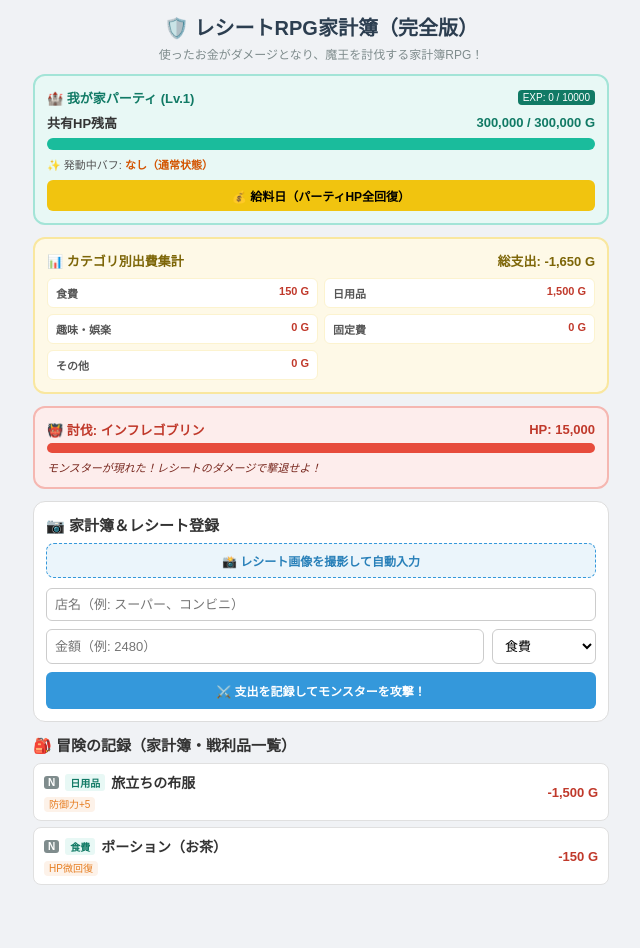
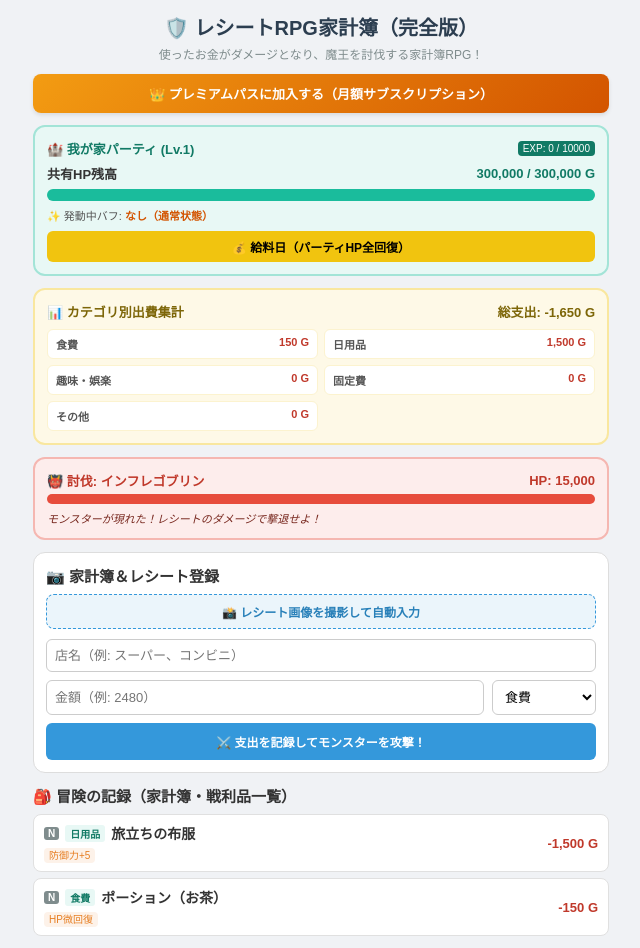
Before and after one commit to desrow9999-lang/receipt-rpg-app, a Next.js app: page / in a window 1280 px wide. Shown: the whole page, without its empty margins (319-959 px from the left). Before the commit the page ends 897 px from the top, so only its background shows below. Built offline with nearby package versions, Linux system fonts and the light colour scheme; no server answers.

Commit message:
Add premium subscription upgrade button
Added a button for premium subscription upgrade that redirects to Stripe payment page.

```diff
--- a/app/page.tsx
+++ b/app/page.tsx
@@ -56,6 +56,11 @@ export default function ReceiptRpgApp() {
   }, {} as Record<string, number>);
 
   const totalSpent = items.reduce((sum, item) => sum + item.price, 0);
+
+  // Stripe決済ページへ移動する関数
+  const handleUpgrade = () => {
+    window.location.href = 'https://buy.stripe.com/7sYdR83Lg62BeNt8aWeZ20d';
+  };
 
   const handleAddReceipt = (e: React.FormEvent) => {
     e.preventDefault();
@@ -149,6 +154,16 @@ export default function ReceiptRpgApp() {
         <h1 style={{ fontSize: '20px', color: '#2c3e50', margin: '0 0 4px 0' }}>🛡️ レシートRPG家計簿（完全版）</h1>
         <p style={{ fontSize: '12px', color: '#7f8c8d', margin: 0 }}>使ったお金がダメージとなり、魔王を討伐する家計簿RPG！</p>
       </header>
+
+      {/* プレミアムパス加入ボタン */}
+      <section style={{ marginBottom: '12px' }}>
+        <button
+          onClick={handleUpgrade}
+          style={{ width: '100%', background: 'linear-gradient(135deg, #f39c12, #d35400)', color: '#fff', border: 'none', padding: '10px', borderRadius: '8px', fontWeight: 'bold', cursor: 'pointer', fontSize: '13px', boxShadow: '0 2px 4px rgba(0,0,0,0.1)' }}
+        >
+          👑 プレミアムパスに加入する（月額サブスクリプション）
+        </button>
+      </section>
 
       {/* 浪費警告（ピンチ演出） */}
       {isDanger && (
```
